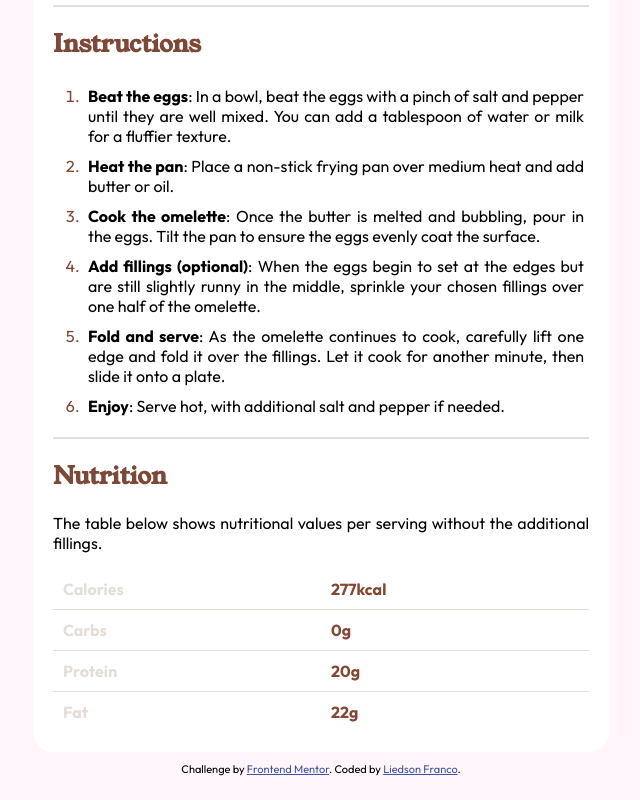
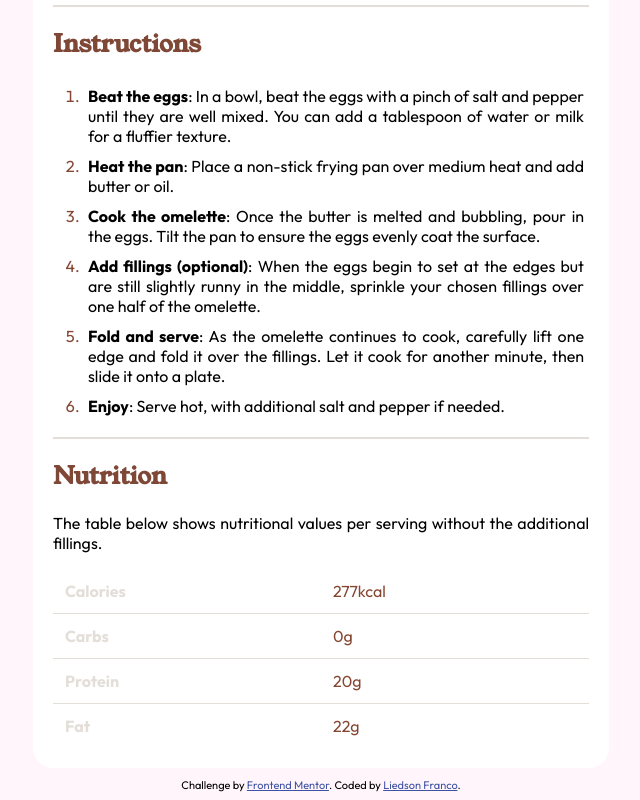
Before and after one commit to LiedsonFranco/Recipe-page, a plain HTML site: page index.html in a window 1280 px wide. Shown: the part 886-1686 px from the top of the page, without its empty margins (319-959 px from the left). Drawn offline with Linux system fonts and the light colour scheme.

Commit message:
table fixed

```diff
--- a/index.html
+++ b/index.html
@@ -70,32 +70,48 @@
 
   <table>
     <thead>
+      <tr>
         <th>
           Calories
         </th>
+      </tr>
+      <tr>
         <th>
           Carbs
           </th>
+      </tr>
+      <tr>
         <th>
           Protein
         </th>
+      </tr>
+      <tr>
         <th>
           Fat
         </th>
+      </tr>
     </thead>
     <tbody>
-      <th>
+      <tr>
+        <td>
           277kcal
-      </th>
-      <th>
+        </td>
+      </tr>
+      <tr>
+        <td>
           0g
-      </th>
-      <th>
+        </td>
+      </tr>
+      <tr>
+        <td>
           20g
-      </th>
-      <th>
+        </td>
+      </tr>
+      <tr>
+        <td>
           22g
-      </th>
+        </td>
+      </tr>
     </tbody>
   </table>
 </main>
--- a/style.css
+++ b/style.css
@@ -43,16 +43,14 @@ table{
     display: grid;
     grid-template-columns: 1fr 1fr;
 }
-th{
+tr{
     display: block;
     padding: 10px;
+    margin: 0;
     border-bottom: 1px solid hsl(30, 18%, 87%);
 }
-th:last-child{
+tr:last-child{
     border-bottom: none;
-}
-tr{
-    display: block;
 }
 thead{
     color: hsl(30, 18%, 87%);
```
Lines whose indentation alone changed are shown as unchanged.
